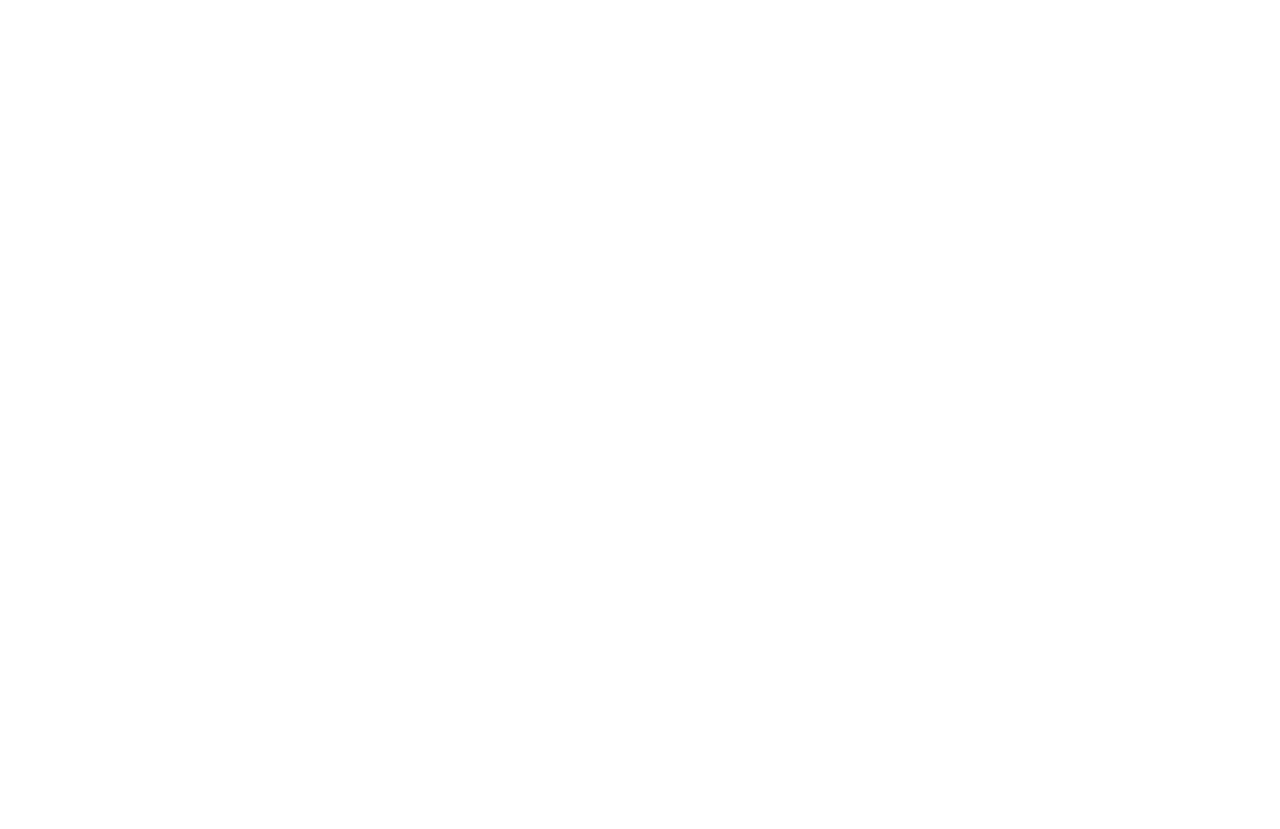
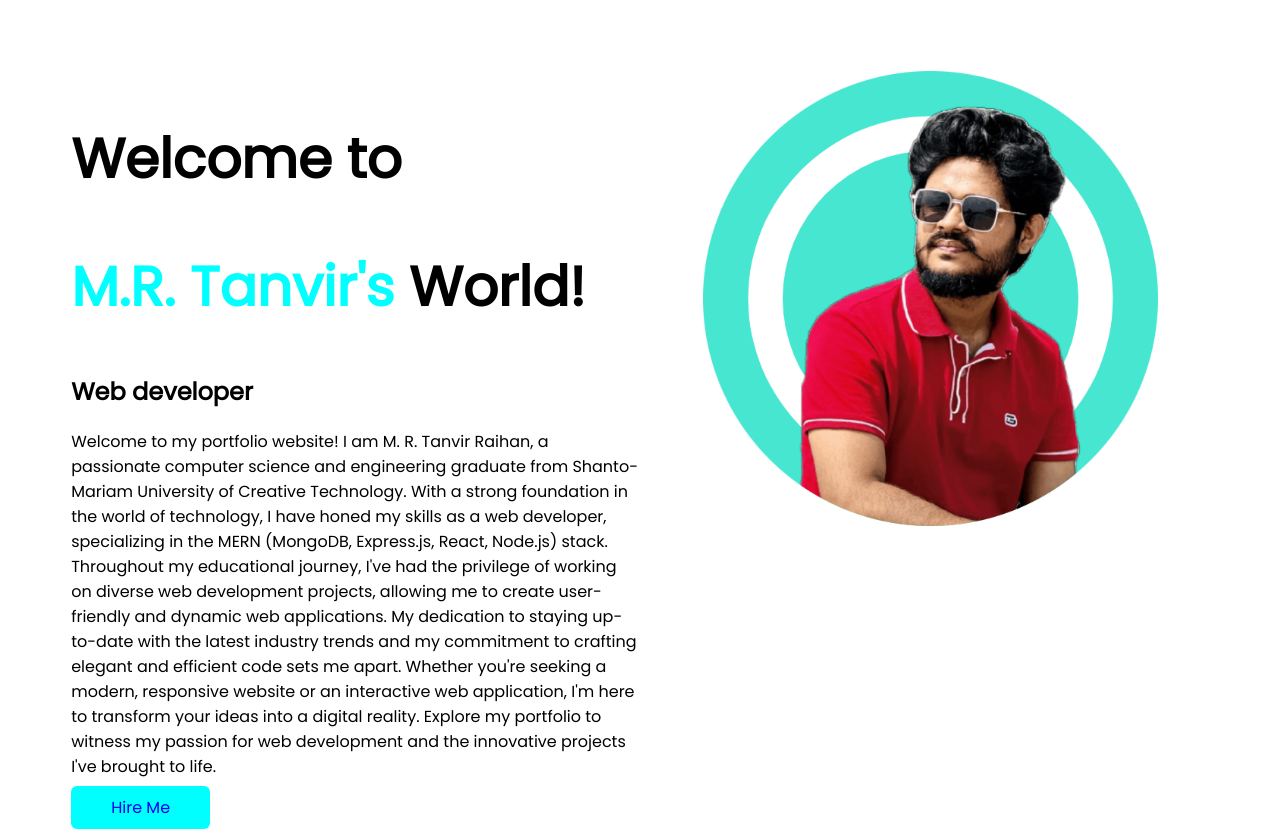
Before and after one commit to Tanvirraihan/firstportfolio, a plain HTML site: page index.html in a window 1280 px wide. Before the commit the page ends 800 px from the top, so only its background shows below. Drawn offline with Linux system fonts and the light colour scheme.

Commit message:
Second commit

```diff
--- a/index.html
+++ b/index.html
@@ -3,10 +3,64 @@
     <head>
         <meta charset="UTF-8">
         <meta name="viewport" content="width=device-width, initial-scale=1.0">
-    <title>Tavir's Portfolio</title>
+        <title>Tanvir's Portfolio</title>
+        <link rel="preconnect" href="https://fonts.googleapis.com">
+        <link rel="preconnect" href="https://fonts.gstatic.com" crossorigin>
+        <link
+            href="https://fonts.googleapis.com/css2?family=Poppins&display=swap"
+            rel="stylesheet">
+
         <link rel="stylesheet" href="style.css">
     </head>
     <body>
+        <section>
+            <div class="half-width">
+                <h1>Welcome to</h1>
+                <h1> <span class="aqua-color">M.R. Tanvir's</span> World!</h1>
+
+                <h2>Web developer</h2>
+                <p class="about-me">Welcome to my portfolio website! I am M. R.
+                    Tanvir Raihan, a
+                    passionate computer science and engineering graduate from
+                    Shanto-Mariam University of Creative Technology. With a
+                    strong
+                    foundation in the world of technology, I have honed my
+                    skills as
+                    a
+                    web developer, specializing in the MERN (MongoDB,
+                    Express.js,
+                    React,
+                    Node.js) stack. Throughout my educational journey, I've had
+                    the
+                    privilege of working on diverse web development projects,
+                    allowing
+                    me to create user-friendly and dynamic web applications. My
+                    dedication to staying up-to-date with the latest industry
+                    trends
+                    and
+                    my commitment to crafting elegant and efficient code sets me
+                    apart.
+                    Whether you're seeking a modern, responsive website or an
+                    interactive web application, I'm here to transform your
+                    ideas
+                    into a
+                    digital reality. Explore my portfolio to witness my passion
+                    for
+                    web
+                    development and the innovative projects I've brought to
+                    life.</p>
+
+                <a class="linkbutton"
+                    href="https://www.linkedin.com/in/m-r-tanvir-461808194"
+                    target="_blank">Hire
+                    Me</a>
+            </div>
+
+            <div class="half-width"><img
+                    src="images/tanvir.png"
+                    alt="Tanvir's Photo"></div>
+
+        </section>
 
     </body>
 </html>
--- a/style.css
+++ b/style.css
@@ -0,0 +1,18 @@
+body{font-family: 'Poppins', sans-serif;}
+h1{font-size: 55px;}
+.aqua-color{color: aqua;}
+section{
+    display: flex;
+}
+.half-width{width:50%;
+    padding-left: 5%;
+    padding-top: 5%;
+}
+.half-width img{width: 80%;}
+.linkbutton{
+
+text-decoration: none;
+background-color:aqua;
+padding: 10px 40px;
+border-radius: 6px;
+}
```
Also changed, not shown: images/background.png (added), images/tanvir.png (added), images/tanvir2.png (added). Lines whose indentation alone changed are shown as unchanged.
